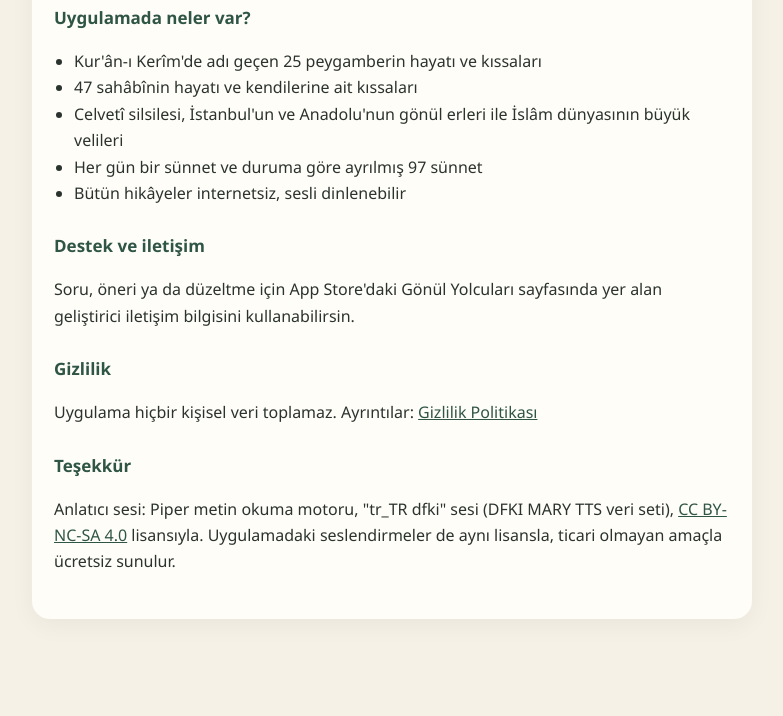
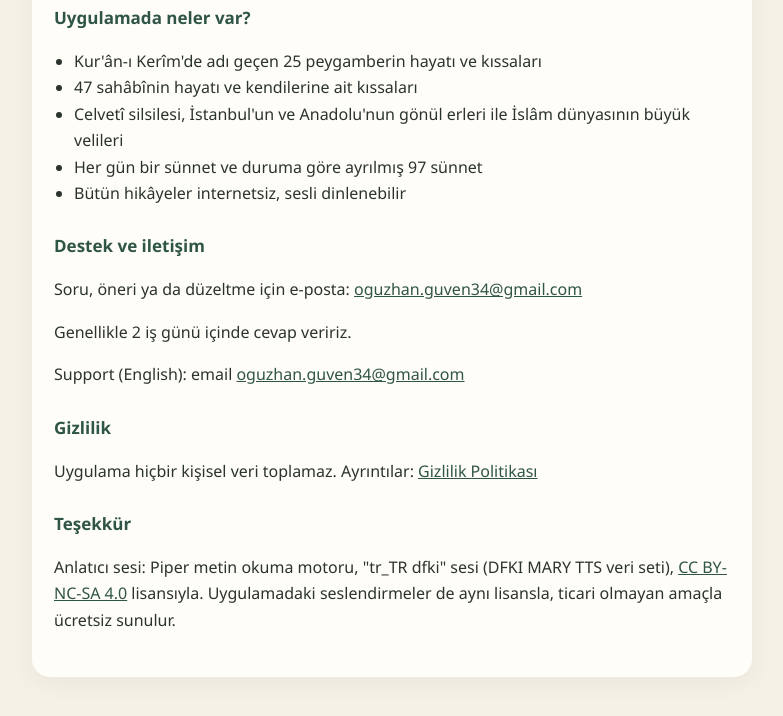
Before and after one commit to oguzhanguven34-dev/gonul-yolculari-site, a plain HTML site: page destek.html in a window 1280 px wide. Shown: the part 146-862 px from the top of the page, without its empty margins (248-1031 px from the left). Before the commit the page ends 825 px from the top, so only its background shows below. Drawn offline with Linux system fonts and the light colour scheme.

Commit message:
Destek ve gizlilik sayfasına iletişim e-postası

```diff
--- a/destek.html
+++ b/destek.html
@@ -38,7 +38,9 @@
   </ul>
 
   <h2>Destek ve iletişim</h2>
-  <p>Soru, öneri ya da düzeltme için App Store'daki Gönül Yolcuları sayfasında yer alan geliştirici iletişim bilgisini kullanabilirsin.</p>
+  <p>Soru, öneri ya da düzeltme için e-posta: <a href="mailto:oguzhan.guven34@gmail.com">oguzhan.guven34@gmail.com</a></p>
+  <p>Genellikle 2 iş günü içinde cevap veririz.</p>
+  <p lang="en">Support (English): email <a href="mailto:oguzhan.guven34@gmail.com">oguzhan.guven34@gmail.com</a></p>
 
   <h2>Gizlilik</h2>
   <p>Uygulama hiçbir kişisel veri toplamaz. Ayrıntılar: <a href="gizlilik.html">Gizlilik Politikası</a></p>
```
Also changed, not shown: gizlilik.html (+1 -1 lines), index.html (+3 -1 lines).
